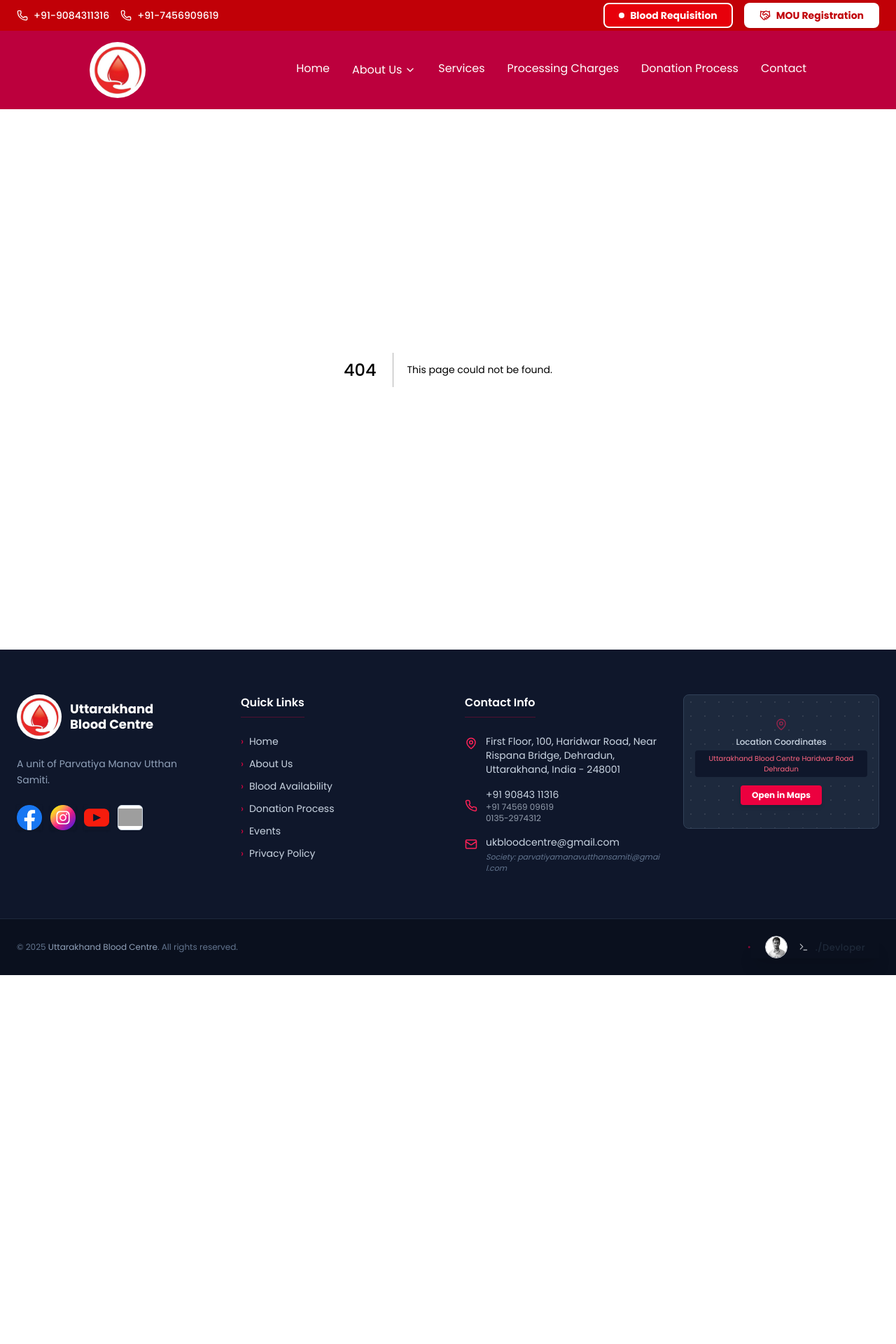
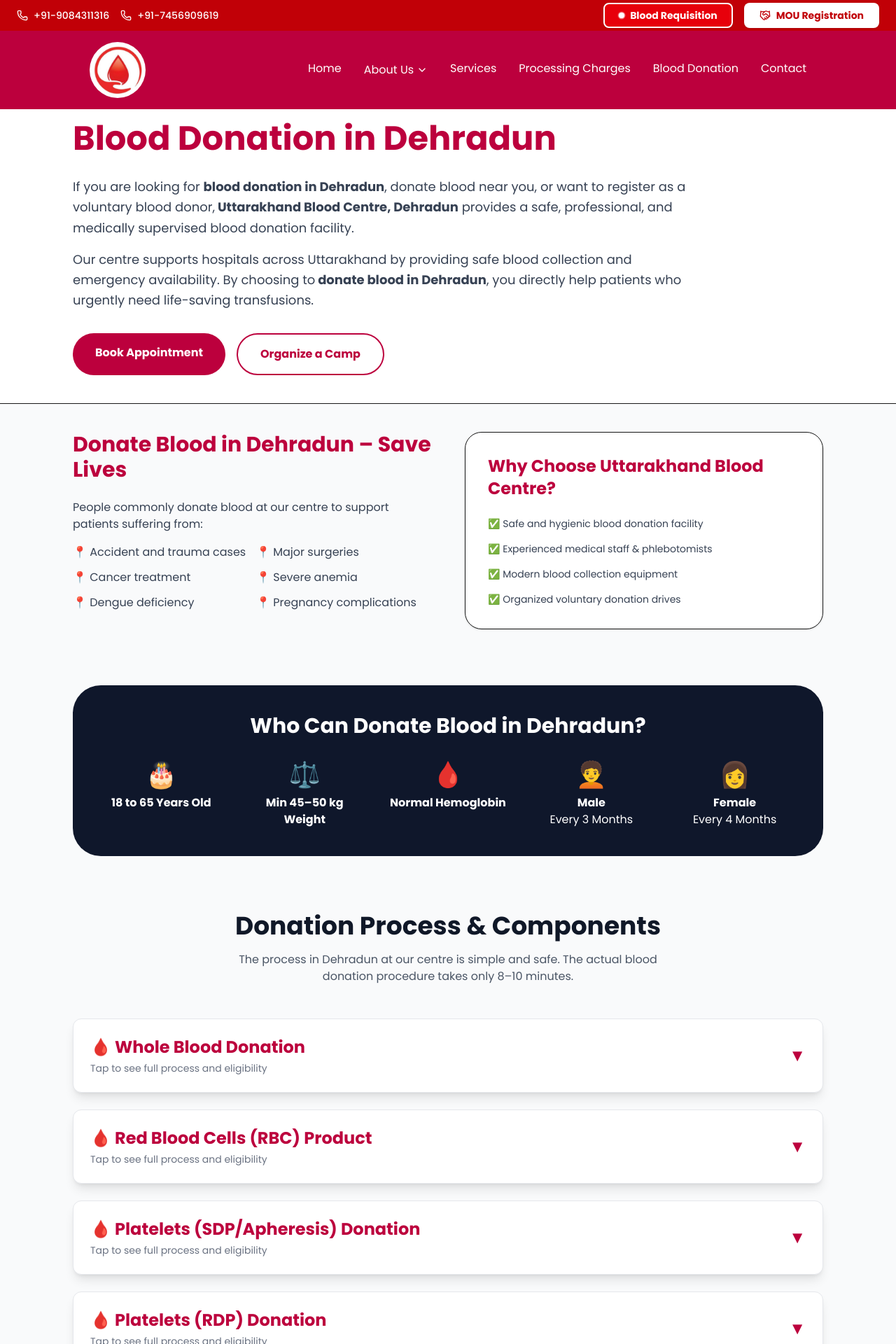
Before and after one commit to coderNegi1/Blood-bank-frontend, a Next.js app: page /blood-donation in a window 1280 px wide. Before the commit this address had no page. Shown: the top 1920 px of the page at 70% size. Before the commit the page ends 1393 px from the top, so only its background shows below. Built offline with nearby package versions, Linux system fonts and the light colour scheme; grey boxes are pictures that could not be loaded.

Commit message:
blood donation

```diff
--- a/src/app/(public-pages)/donation-process/page.jsx
+++ b/src/app/(public-pages)/blood-donation/page.jsx
@@ -1,55 +1,40 @@
 "use client";
-// === METADATA ===
+
+import { useState, useEffect } from 'react';
+import Head from 'next/head';
+import Link from 'next/link';
+
+// === METADATA UPDATED WITH NEW CONTENT ===
 const metadata = {
-  title: "Donate Blood in Dehradun | Blood Donation Process & Benefits | UK Blood Centre | Blood Bank Near Me",
-  description: "Learn how to donate blood in Dehradun. Discover the blood donation process, benefits, voluntary camps, and donor registration at UK Blood Centre, Uttarakhand. Blood bank Dehradun, blood center.",
+  title: "Blood Donation in Dehradun | Donate Blood at Uttarakhand Blood Centre",
+  description: "Learn how to donate blood in Dehradun. Discover the blood donation process, benefits, and voluntary camps at UK Blood Centre, Uttarakhand. Safe and professional blood donation facility.",
   keywords: [
     "Donate Blood in Dehradun",
-    "Blood Donation Process",
+    "Blood Donation in Dehradun",
+    "Blood Donation Process Dehradun",
     "Voluntary Blood Donation Dehradun",
-    "Blood Donation Benefits",
-    "Voluntary Blood Donation Camp Dehradun",
+    "Blood Bank Dehradun",
+    "Uttarakhand Blood Centre",
     "Blood Donor Registration Dehradun",
-    "Safe Blood Donation Centre Uttarakhand",
-    "Blood Donation Centre Dehradun",
-    "Blood Donation Centre near me",
-    "Blood bank Dehradun",
+    "Organize Blood Donation Camp Dehradun",
     "Blood bank near me",
-    "Blood bank",
-    "Blood center",
-    "Blood bank in near me",
-    "Uttarakhand blood centre – blood bank in Dehradun",
-    "Blood bank in Dehradun"
+    "Blood donation benefits"
   ],
   canonical: "https://www.ukbloodcentre.com/donation-process",
   openGraph: {
-    title: "Donate Blood in Dehradun | Blood Donation Process & Benefits | UK Blood Centre",
-    description: "Learn how to donate blood in Dehradun. Discover the blood donation process, benefits, voluntary camps, and donor registration at UK Blood Centre, Uttarakhand.",
+    title: "Blood Donation in Dehradun | Donate Blood at Uttarakhand Blood Centre",
+    description: "Safe, professional, and medically supervised blood donation facility in Dehradun. Help save lives today.",
     url: "https://www.ukbloodcentre.com/donation-process",
-    images: [
-      {
-        url: "/ukbloodcentreLogo.jpg",
-        width: 800,
-        height: 600,
-        alt: "Blood Donation Process Dehradun"
-      }
-    ]
-  },
-  other: {
-    "geo.region": "IN-UT",
-    "geo.placename": "Dehradun, Uttarakhand, India"
+    images: [{ url: "/ukbloodcentreLogo.jpg", width: 800, height: 600, alt: "Blood Donation Dehradun" }]
   }
 };
 
-// === STRUCTURED DATA ===
 const structuredData = {
   "@context": "https://schema.org",
   "@type": "MedicalOrganization",
-  "name": "UK Blood Centre",
+  "name": "Uttarakhand Blood Centre",
   "description": "Blood donation centre in Dehradun offering voluntary blood donation camps and safe donation processes.",
   "url": "https://www.ukbloodcentre.com",
-  "telephone": "+91-XXXXXXXXXX",
-  "email": "info@ukbloodcentre.com",
   "address": {
     "@type": "PostalAddress",
     "addressLocality": "Dehradun",
@@ -58,61 +43,7 @@
   }
 };
 
-const faqData = {
-  "@context": "https://schema.org",
-  "@type": "FAQPage",
-  "mainEntity": [
-    {
-      "@type": "Question",
-      "name": "What are the benefits of donating blood?",
-      "acceptedAnswer": {
-        "@type": "Answer",
-        "text": "Blood donation benefits include saving lives, improving heart health, reducing cancer risk, and free health check-ups."
-      }
-    },
-    {
-      "@type": "Question",
-      "name": "How to register as a blood donor in Dehradun?",
-      "acceptedAnswer": {
-        "@type": "Answer",
-        "text": "Register as a blood donor in Dehradun by visiting UK Blood Centre or joining our voluntary blood donation camps."
-      }
-    }
-  ]
-};
-
-import { useState, useEffect } from 'react';
-import Head from 'next/head';
-import Link from 'next/link';
-
-function Page() {
-  return (
-    <div>
-      <Head>
-        <title>{metadata.title}</title>
-        <meta name="description" content={metadata.description} />
-        <meta name="keywords" content={metadata.keywords.join(', ')} />
-        <link rel="canonical" href={metadata.canonical} />
-        <meta property="og:title" content={metadata.openGraph.title} />
-        <meta property="og:description" content={metadata.openGraph.description} />
-        <meta property="og:url" content={metadata.openGraph.url} />
-        <meta property="og:image" content={metadata.openGraph.images[0].url} />
-        <meta property="og:image:width" content={metadata.openGraph.images[0].width} />
-        <meta property="og:image:height" content={metadata.openGraph.images[0].height} />
-        <meta property="og:image:alt" content={metadata.openGraph.images[0].alt} />
-        <script type="application/ld+json">
-          {JSON.stringify(structuredData)}
-        </script>
-        <script type="application/ld+json">
-          {JSON.stringify(faqData)}
-        </script>
-      </Head>
-      {/* Rest of the page content */}
-    </div>
-  );
-}
-
-// === EMBEDDED DATA START ===
+// === DATA ARRAY ===
 const donationTypes = [
   {
     id: 'whole-blood',
@@ -262,124 +193,46 @@
     ],
     fact: "The primary purpose of Cryoprecipitate is to rapidly replace Fibrinogen, a critical clotting protein.",
   },
-  // {
-  //   id: 'granulocytes',
-  //   name: "Granulocytes Donation",
-  //   shortName: "Granulocytes",
-  //   description: "Granulocytes (a type of White Blood Cell - WBC) are specialized immune cells collected via Apheresis, similar to platelets. They are used to treat severe, life-threatening bacterial infections in immunocompromised patients who cannot produce enough of their own.",
-  //   steps: [
-  //     { title: "Pre-Donation Treatment", desc: "The donor receives medication (e.g., G-CSF) to temporarily increase the number of granulocytes circulating in the blood, maximizing the collection." },
-  //     { title: "Apheresis Procedure", desc: "Blood is drawn, and the Apheresis machine selectively collects the granulocytes (and some red cells and plasma). A sedimenting agent is often added to improve separation." },
-  //     { title: "Duration of Process", desc: "Can take up to 2-3 hours due to the complexity of collection." },
-  //     { title: "Shelf Life", desc: "Must be used immediately—ideally within 24 hours—as they have an extremely short shelf life." },
-  //   ],
-  //   eligibility: [
-  //     "✅ Age: Typically 18-60 years, excellent health.",
-  //     "✅ Interval: Up to 6 times a year (must wait at least 48 hours between donations).",
-  //     "❌ Restrictions: Donors must be screened and willing to receive the mobilization drug (G-CSF). Must not be pregnant.",
-  //   ],
-  //   usedFor: [
-  //     "Severely neutropenic patients (low WBC count) with life-threatening bacterial or fungal infections that are not responding to antibiotics.",
-  //     "Neonatal sepsis (in rare cases).",
-  //   ],
-  //   fact: "Due to the short shelf life and special pre-donation medicine, Granulocyte donations are almost always scheduled specifically for a known, critically ill patient.",
-  // },
+
 ];
-// === EMBEDDED DATA END ===
 
 const AccordionItem = ({ component, isOpen, toggleAccordion }) => {
   const RedAccent = "text-[#BC003D]";
   const LightRedBG = "bg-red-50 border-l-4 border-[#BC003D]";
 
-  const DonationProcess = ({ steps }) => (
-    <div className="space-y-6 relative border-l border-gray-200 ml-3 py-4">
-      <h3 className={`text-xl font-semibold mb-6 ${RedAccent}`}>Donation Process (Step-by-Step)</h3>
-      {steps.map((step, index) => (
-        <div key={index} className="relative pl-8">
-          <div className={`absolute -left-3 top-1 w-6 h-6 rounded-full ${RedAccent} bg-white border-2 border-[#BC003D] flex items-center justify-center text-white text-xs font-bold`}>
-            {index + 1}
+  return (
+    <div id={component.id} className="scroll-mt-10 border border-gray-200 rounded-xl overflow-hidden shadow-lg bg-white mb-6 transition-all duration-300">
+      <button onClick={toggleAccordion} className="w-full text-left p-6 flex justify-between items-center hover:bg-red-50 transition duration-150">
+        <div>
+          <h2 className={`font-extrabold text-2xl ${RedAccent}`}>🩸 {component.name}</h2>
+          <p className="text-gray-500 mt-1 text-sm">Tap to see full process and eligibility</p>
         </div>
-          <div className="ml-2">
-            <h4 className="text-lg font-medium text-gray-800">{step.title}</h4>
-            <p className="text-sm text-gray-600 mt-1">{step.desc}</p>
-          </div>
+        <span className={`transform transition-transform text-2xl ${RedAccent} ${isOpen ? 'rotate-180' : ''}`}>▼</span>
+      </button>
+
+      {isOpen && (
+        <div className="p-6 pt-0 border-t border-gray-100 animate-fadeIn">
+          <p className="text-gray-800 mb-6 mt-4 leading-relaxed">{component.description}</p>
+          <div className="grid md:grid-cols-2 gap-8">
+            <div className="space-y-4">
+              <h3 className={`text-xl font-bold ${RedAccent}`}>Donation Process</h3>
+              {component.steps.map((step, i) => (
+                <div key={i} className="flex gap-4">
+                  <div className={`flex-shrink-0 w-6 h-6 rounded-full ${RedAccent} bg-white border-2 border-[#BC003D] flex items-center justify-center text-xs font-bold`}>{i + 1}</div>
+                  <div><h4 className="font-semibold text-gray-800">{step.title}</h4><p className="text-sm text-gray-600">{step.desc}</p></div>
                 </div>
               ))}
             </div>
-  );
-
-  const DonorEligibility = ({ eligibility }) => (
-    <div className="mt-8">
-      <h3 className={`text-xl font-semibold mb-4 ${RedAccent}`}>Donor Eligibility & Frequency</h3>
-      <ul className="space-y-2 text-gray-700">
-        {eligibility.map((item, index) => (
-          <li key={index} className="flex items-start">
-            <span className="text-green-600 mr-2 mt-1">
-              {item.startsWith('❌') ? '🚫' : '✅'}
-            </span>
-            <span className="flex-1">{item.replace('✅ ', '').replace('❌ ', '')}</span>
-          </li>
-        ))}
+            <div>
+              <h3 className={`text-xl font-bold ${RedAccent} mb-4`}>Eligibility & Frequency</h3>
+              <ul className="space-y-2 text-gray-700 mb-6">
+                {component.eligibility.map((item, i) => <li key={i}>{item}</li>)}
               </ul>
-    </div>
-  );
-
-  const UsedFor = ({ usedFor }) => (
-    <div className="mt-8">
-      <h3 className={`text-xl font-semibold mb-4 ${RedAccent}`}>Kahan Use Hota Hai (Recipients)</h3>
-      <ul className="list-disc list-inside space-y-2 text-gray-700 ml-4">
-        {usedFor.map((item, index) => (
-          <li key={index}>{item}</li>
-        ))}
+              <h3 className={`text-xl font-bold ${RedAccent} mb-4`}>Kahan Use Hota Hai</h3>
+              <ul className="list-disc list-inside space-y-2 text-gray-700 ml-2 mb-6">
+                {component.usedFor.map((item, i) => <li key={i}>{item}</li>)}
               </ul>
-    </div>
-  );
-
-  const KeyFacts = ({ fact }) => (
-    <div className={`mt-8 ${LightRedBG} p-4 rounded-lg shadow-inner`}>
-      <p className="font-bold text-[#BC003D] flex items-center">
-        <svg xmlns="http://www.w3.org/2000/svg" className="h-5 w-5 mr-2" viewBox="0 0 20 20" fill="currentColor">
-          <path fillRule="evenodd" d="M18 10a8 8 0 11-16 0 8 8 0 0116 0zm-7-4a1 1 0 11-2 0 1 1 0 012 0zM9 9a1 1 0 000 2v3a1 1 0 001 1h1a1 1 0 100-2v-3a1 1 0 00-1-1H9z" clipRule="evenodd" />
-        </svg>
-        Key Fact
-      </p>
-      <p className="text-sm text-gray-700 mt-1">{fact}</p>
-    </div>
-  );
-
-  return (
-    <div id={component.id} className="scroll-mt-10 border border-gray-200 rounded-xl overflow-hidden shadow-lg hover:shadow-xl transition-shadow duration-300">
-      <button
-        onClick={toggleAccordion}
-        className="w-full text-left p-6 flex justify-between items-center bg-white hover:bg-red-50 focus:outline-none transition duration-150"
-      >
-        <div>
-          <h2 className={`font-extrabold text-2xl md:text-3xl ${RedAccent}`}>
-            <span className="mr-2">🩸</span> {component.name}
-          </h2>
-          <p className="text-gray-500 mt-1 text-sm md:text-base">
-            {component.description.substring(0, 100)}... (Tap to see full details)
-          </p>
-        </div>
-        <svg
-          className={`w-6 h-6 transform transition-transform duration-300 ${isOpen ? 'rotate-180' : 'rotate-0'} ${RedAccent}`}
-          fill="none" stroke="currentColor" viewBox="0 0 24 24" xmlns="http://www.w3.org/2000/svg"
-        >
-          <path strokeLinecap="round" strokeLinejoin="round" strokeWidth="2" d="M19 9l-7 7-7-7"></path>
-        </svg>
-      </button>
-
-      {isOpen && (
-        <div className="p-6 pt-0 bg-white border-t border-gray-200">
-          <p className="text-gray-800 mb-6 mt-4">{component.description}</p>
-          <div className="grid md:grid-cols-2 gap-8">
-            <div className="md:col-span-1">
-              <DonationProcess steps={component.steps} />
-            </div>
-            <div className="md:col-span-1">
-              <DonorEligibility eligibility={component.eligibility} />
-              <UsedFor usedFor={component.usedFor} />
-              <KeyFacts fact={component.fact} />
+              <div className={`${LightRedBG} p-4 rounded-lg`}><p className="text-sm italic"><strong>Fact:</strong> {component.fact}</p></div>
             </div>
           </div>
         </div>
@@ -388,57 +241,133 @@
   );
 };
 
-const DonationProcessPage = () => {
+const DonationPage = () => {
   const [openId, setOpenId] = useState(null);
-
-  // Logic to handle hash and open correct accordion on mount
-  useEffect(() => {
-    const hash = window.location.hash.replace('#', '');
-    if (hash) {
-      setOpenId(hash);
-      // Optional: Smooth scroll to the element
-      setTimeout(() => {
-        const element = document.getElementById(hash);
-        if (element) {
-          element.scrollIntoView({ behavior: 'smooth' });
-        }
-      }, 100);
-    }
-  }, []);
-
-  const toggleAccordion = (id) => {
-    setOpenId(openId === id ? null : id);
-  };
+  const RedText = "text-[#BC003D]";
 
   return (
-    <div className="min-h-screen bg-gray-50">
+    <div className="min-h-screen bg-gray-50 pb-20">
+      <Head>
+        <title>{metadata.title}</title>
+        <meta name="description" content={metadata.description} />
+        <meta name="keywords" content={metadata.keywords.join(', ')} />
+        <script type="application/ld+json">{JSON.stringify(structuredData)}</script>
+      </Head>
+
+      {/* --- HERO SECTION: BLOOD DONATION IN DEHRADUN --- */}
+      <div className="bg-white border-b">
+        <div className="max-w-6xl mx-auto p-6 lg:p-10 pt-16">
+          <h1 className="text-4xl md:text-5xl font-black text-[#BC003D] mb-6 leading-tight">
+            Blood Donation in Dehradun
+          </h1>
+          <div className="text-lg text-gray-700 space-y-4 leading-relaxed max-w-4xl">
+            <p>
+              If you are looking for <strong>blood donation in Dehradun</strong>, donate blood near you, or want to register as a voluntary blood donor,
+              <strong> Uttarakhand Blood Centre, Dehradun</strong> provides a safe, professional, and medically supervised blood donation facility.
+            </p>
+            <p>
+              Our centre supports hospitals across Uttarakhand by providing safe blood collection and emergency availability. By choosing to
+              <strong> donate blood in Dehradun</strong>, you directly help patients who urgently need life-saving transfusions.
+            </p>
+          </div>
+          <div className="mt-8 flex flex-wrap gap-4">
+            <Link href="/contact" className="bg-[#BC003D] text-white px-8 py-4 rounded-full font-bold hover:shadow-xl transition">Book Appointment</Link>
+            <Link href="/contact" className="border-2 border-[#BC003D] text-[#BC003D] px-8 py-4 rounded-full font-bold hover:bg-red-50 transition">Organize a Camp</Link>
+          </div>
+        </div>
+      </div>
+
+      {/* --- CONTENT BLOCKS --- */}
       <div className="max-w-6xl mx-auto p-6 lg:p-10">
-        <header className="text-center mb-12 pt-8">
-          <h1 className="text-4xl md:text-5xl font-extrabold text-[#BC003D] mb-4 tracking-tight">
-            Comprehensive Guide to Blood Donation Components
-          </h1>
-          <p className="text-lg text-gray-600 max-w-3xl mx-auto">
-            Explore the different ways you can donate blood and the specific life-saving components that help patients in need.
-          </p>
-        </header>
+        <div className="grid md:grid-cols-2 gap-12 mb-20">
+          <section>
+            <h2 className={`text-3xl font-bold ${RedText} mb-6`}>Donate Blood in Dehradun – Save Lives</h2>
+            <p className="text-gray-700 mb-4">People commonly donate blood at our centre to support patients suffering from:</p>
+            <ul className="grid grid-cols-1 sm:grid-cols-2 gap-3 text-gray-700">
+              <li>📍 Accident and trauma cases</li>
+              <li>📍 Major surgeries</li>
+              <li>📍 Cancer treatment</li>
+              <li>📍 Severe anemia</li>
+              <li>📍 Dengue deficiency</li>
+              <li>📍 Pregnancy complications</li>
+            </ul>
+          </section>
 
-        <div className="space-y-8">
+          <section className="bg-white p-8 rounded-3xl shadow-sm border">
+            <h2 className={`text-2xl font-bold ${RedText} mb-6`}>Why Choose Uttarakhand Blood Centre?</h2>
+            <ul className="space-y-4 text-gray-700 text-sm">
+              <li className="flex gap-2">✅ Safe and hygienic blood donation facility</li>
+              <li className="flex gap-2">✅ Experienced medical staff & phlebotomists</li>
+              <li className="flex gap-2">✅ Modern blood collection equipment</li>
+              <li className="flex gap-2">✅ Organized voluntary donation drives</li>
+            </ul>
+          </section>
+        </div>
+
+        {/* --- ELIGIBILITY SECTION --- */}
+        <section className="bg-slate-900 text-white p-10 rounded-[40px] mb-20">
+          <h2 className="text-3xl font-bold mb-8 text-center">Who Can Donate Blood in Dehradun?</h2>
+          <div className="grid sm:grid-cols-2 md:grid-cols-5 gap-8 text-center">
+            <div><p className="text-4xl mb-2">🎂</p><p className="font-bold">18 to 65 Years Old</p></div>
+            <div><p className="text-4xl mb-2">⚖️</p><p className="font-bold">Min 45–50 kg Weight</p></div>
+            <div><p className="text-4xl mb-2">🩸</p><p className="font-bold">Normal Hemoglobin</p></div>
+
+
+            <div>
+              <p className="text-4xl mb-2">🧑‍🦱</p>
+              <p className="font-bold">Male</p>
+              <p>Every 3 Months</p>
+            </div>
+
+            <div>
+              <p className="text-4xl mb-2">👩</p>
+              <p className="font-bold">Female</p>
+              <p>Every 4 Months</p>
+            </div>
+
+
+          </div>
+        </section>
+
+        {/* --- DONATION PROCESS ACCORDIONS --- */}
+        <div className="mb-20">
+          <div className="text-center mb-12">
+            <h2 className="text-4xl font-black text-gray-900 mb-4">Donation Process & Components</h2>
+            <p className="text-gray-600 max-w-2xl mx-auto">The process in Dehradun at our centre is simple and safe. The actual blood donation procedure takes only 8–10 minutes.</p>
+          </div>
+
+          <div className="space-y-4">
             {donationTypes.map((component) => (
               <AccordionItem
                 key={component.id}
                 component={component}
                 isOpen={openId === component.id}
-              toggleAccordion={() => toggleAccordion(component.id)}
+                toggleAccordion={() => setOpenId(openId === component.id ? null : component.id)}
               />
             ))}
           </div>
+        </div>
 
-        <footer className="mt-16 text-center text-sm text-gray-500 p-4 border-t border-gray-200">
-          <p>💡 All eligibility and frequency guidelines are general; always confirm specific requirements with your local blood bank or donation center.</p>
+        {/* --- CAMP & FOOTER SECTION --- */}
+        <section className="text-center bg-red-50 p-12 rounded-3xl border-2 border-dashed border-red-200">
+          <h2 className={`text-3xl font-bold ${RedText} mb-4`}>Organize a Blood Donation Camp</h2>
+          <p className="text-gray-600 mb-8 max-w-3xl mx-auto">
+            Organizations, colleges, and corporate offices can organize camps in Dehradun with our support. We provide medical staff, equipment, and donor screening.
+          </p>
+          <Link href="/contact">
+            <button className="bg-slate-900 text-white px-10 py-4 rounded-2xl font-bold">
+              Register Your Organization
+            </button>
+          </Link>
+        </section>
+
+        <footer className="mt-20 text-center border-t pt-10 text-gray-500">
+          <p className="font-bold text-gray-800">Uttarakhand Blood Centre – Blood Bank in Dehradun</p>
+          <p className="mt-2">💡 Your single donation can save up to 3 lives through component separation.</p>
         </footer>
       </div>
     </div>
   );
 };
 
-export default DonationProcessPage;
+export default DonationPage;
--- a/src/app/components/Footer.jsx
+++ b/src/app/components/Footer.jsx
@@ -113,7 +113,7 @@
         <div>
           <h4 className="text-white font-semibold mb-6 border-b border-rose-600/30 pb-2 inline-block">Quick Links</h4>
           <ul className="space-y-3 text-sm">
-            {['Home', 'About Us', 'Blood Availability', 'Donation Process', 'Events', 'Privacy Policy'].map((item) => (
+            {['Home', 'About Us', 'Blood Availability', 'Blood-Donation', 'Events', 'Privacy Policy'].map((item) => (
               <li key={item}>
                 <a href={`/${item.toLowerCase().replace(/\s+/g, '-')}`} className="hover:text-rose-500 transition-colors flex items-center gap-2">
                   <span className="text-rose-600">›</span> {item}
--- a/src/app/components/Navbar.jsx
+++ b/src/app/components/Navbar.jsx
@@ -32,7 +32,7 @@
     // },
     // { name: "Blood Availability", path: "/available-soon" },
 
-    { name: "Donation Process", path: "/donation-process" },
+    { name: "Blood Donation", path: "/blood-donation" },
     { name: "Contact", path: "/contact" },
   ];
 
```
Lines whose indentation alone changed are shown as unchanged.
